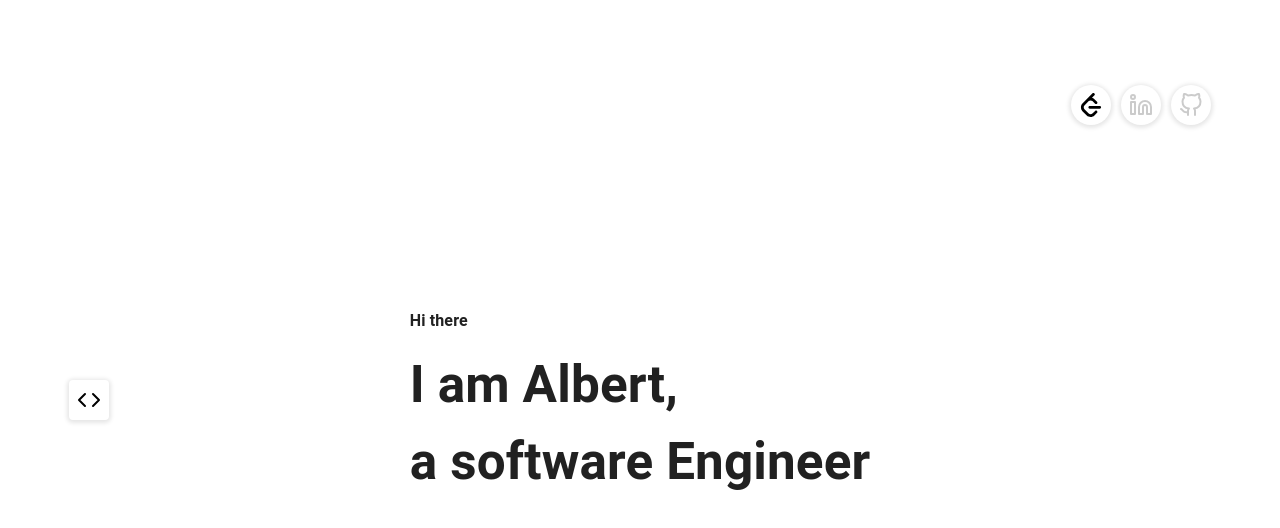
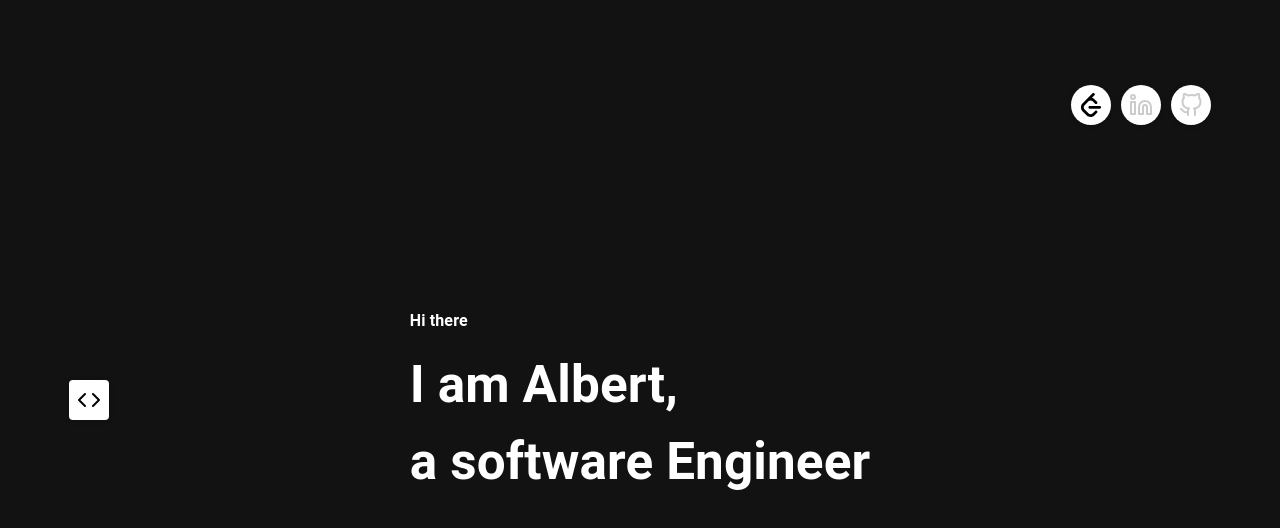
Before and after one commit to sr-albert/albert, a React (Vite) app: page / in a window 1280 px wide. Shown: the top 528 px of the page. Built offline with nearby package versions, Linux system fonts and the light colour scheme; no server answers.

Commit message:
fix: add dark primary color and CssBaseline component

```diff
--- a/src/app.theme.ts
+++ b/src/app.theme.ts
@@ -29,6 +29,7 @@ export const appTheme = createTheme({
     mode: "dark",
     primary: {
       main: "#B88E2F",
+      dark: "#121212",
     },
   },
   typography: {},
--- a/src/app.tsx
+++ b/src/app.tsx
@@ -1,4 +1,5 @@
 import { ThemeProvider } from "@emotion/react";
+import { CssBaseline } from "@mui/material";
 import { Outlet } from "react-router-dom";
 import "./app.scss";
 import { appTheme } from "./app.theme";
@@ -7,6 +8,7 @@ import { BoundaryView } from "./views";
 export function App() {
   return (
     <ThemeProvider theme={appTheme}>
+      <CssBaseline />
       <BoundaryView>
         <Outlet />
       </BoundaryView>
--- a/src/main.tsx
+++ b/src/main.tsx
@@ -1,14 +1,15 @@
+import "animate.css";
+import React from "react";
+import ReactDOM from "react-dom/client";
 import { RouterProvider } from "react-router-dom";
+import "./index.scss";
 import appRoute from "./routes/app.route.tsx";
-import "./index.scss";
-import ReactDOM from "react-dom/client";
-import React from "react";
-import "animate.css";
-import { CssBaseline } from "@mui/material";
+
+import { firebaseApp } from "./services/firebase.service.ts";
+firebaseApp;
 
 ReactDOM.createRoot(document.getElementById("app")!).render(
   <React.StrictMode>
-    <CssBaseline />
     <RouterProvider router={appRoute} />
   </React.StrictMode>
 );
```
